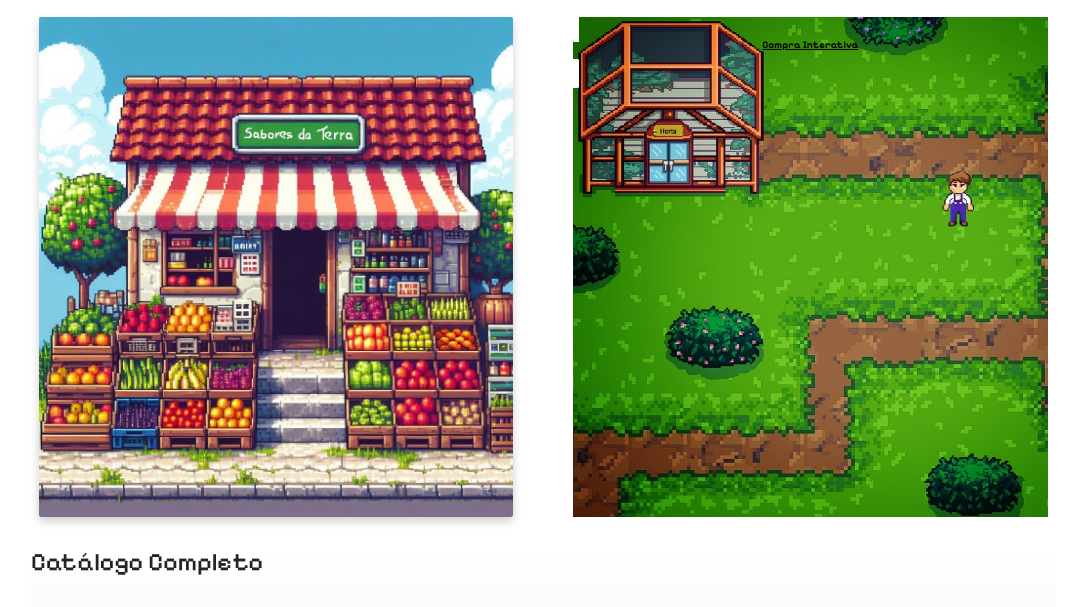
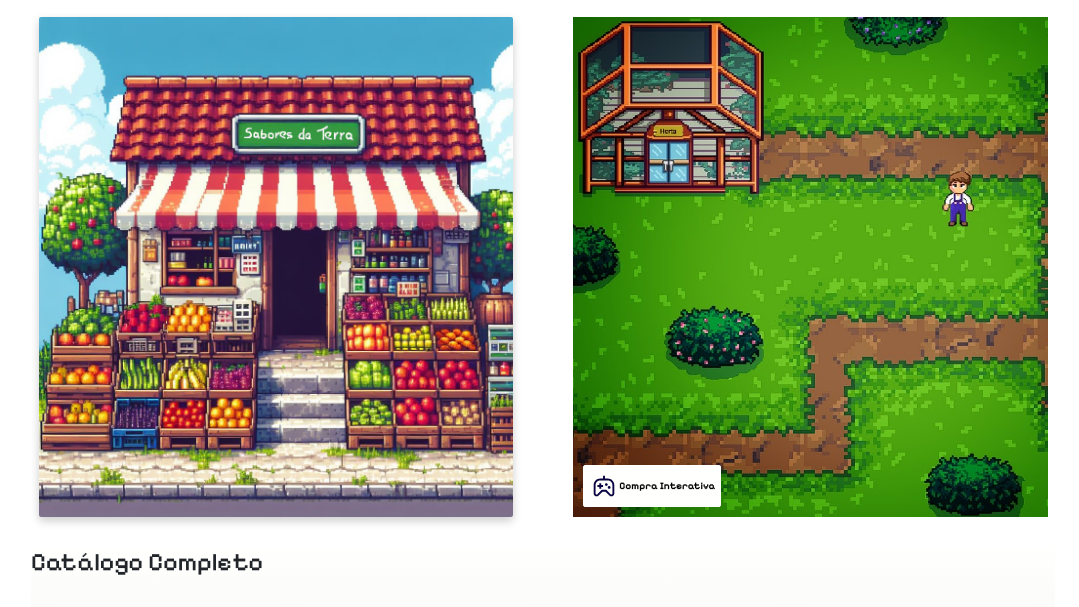
Before and after one commit to JaoPedr0o/PI-Project-01, a plain HTML site: page Site/src/html/home.html in a window 1280 px wide. Shown: the part 83-690 px from the top of the page, without its empty margins (97-1176 px from the left). Drawn offline with nearby package versions, Linux system fonts and the light colour scheme.

Commit message:
FIX: Botão de link site/game

```diff
--- a/Site/src/css/home.css
+++ b/Site/src/css/home.css
@@ -306,7 +306,9 @@ main {
         border-radius: 0.2rem;
         box-shadow: 0px 4px 10px 0px rgba(0, 0, 0, 0.2);
     }
+
     #game-info {
+        position: relative;
         width: 47%;
         height: 100%;
         background-image: url(/Site/assets/banners/game-exemple.jpg);
@@ -314,8 +316,44 @@ main {
         background-size: cover;
     }
 
-    #game-info .black-button {
+    #game-info .white-button {
+        transition: all 0.2s;
+        display: flex;
+        align-items: center;
         text-decoration: none;
+        bottom: 1rem;
+        left: 1rem;
+        position: absolute;
+    }
+
+    #game-info .white-button div {
+        width: 3rem;
+        height: 3rem;
+        background-image: url(/Site/assets/icons/game-control.svg);
+        background-repeat: no-repeat;
+        background-size: cover;
+    }
+
+    #game-info .white-button:hover div {
+        width: 3rem;
+        height: 3rem;
+        background-image: url(/Site/assets/icons/game-control-white.svg);
+        background-repeat: no-repeat;
+        background-size: cover;
+    }
+
+    #game-info .white-button a {
+        color: var(--black);
+        text-decoration: none;
+    }
+
+    #game-info .white-button:hover a {
+        color: var(--white);
+        text-decoration: none;
+    }
+
+    #game-info .white-button p {
+        margin: 0;
     }
 
 
--- a/Site/src/html/home.html
+++ b/Site/src/html/home.html
@@ -486,7 +486,7 @@
                         <h1>Entre em Contato</h1>
                         <div>
                             <div id="contact-box"></div>
-                            <iframe src="https://www.google.com/maps/embed?pb=!1m18!1m12!1m3!1d15127.867409162574!2d-46.53245941284183!3d-18.57553310000001!2m3!1f0!2f0!3f0!3m2!1i1024!2i768!4f13.1!3m3!1m2!1s0x94ae8b2b6cbccdd1%3A0x13323dbb548c2682!2sCentro%20Universit%C3%A1rio%20de%20Patos%20de%20Minas!5e0!3m2!1spt-BR!2sbr!4v1715978223356!5m2!1spt-BR!2sbr" width="600" height="450" style="border:0;" allowfullscreen="" loading="lazy" referrerpolicy="no-referrer-when-downgrade"></iframe>
+                            <iframe src="https://www.google.com/maps/embed?pb=!1m18!1m12!1m3!1d3777.6175865848404!2d-46.40218792394395!3d-18.77061098237204!2m3!1f0!2f0!3f0!3m2!1i1024!2i768!4f13.1!3m3!1m2!1s0x94ae6faacc00adbf%3A0xd64f5c7a5e396f71!2sAv.%20Manoel%20Soares%2C%20351%20-%20Lagoa%20Formosa%2C%20MG%2C%2038720-000!5e0!3m2!1spt-BR!2sbr!4v1716400688758!5m2!1spt-BR!2sbr" width="600" height="450" style="border:0;" allowfullscreen="" loading="lazy" referrerpolicy="no-referrer-when-downgrade"></iframe>
                         </div>
                     </section>
                 </main>
```
